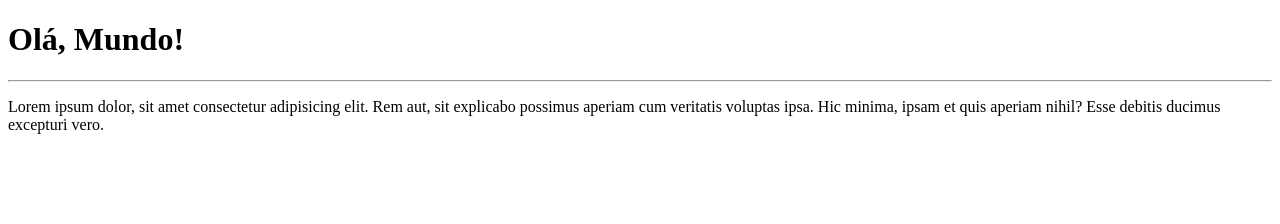
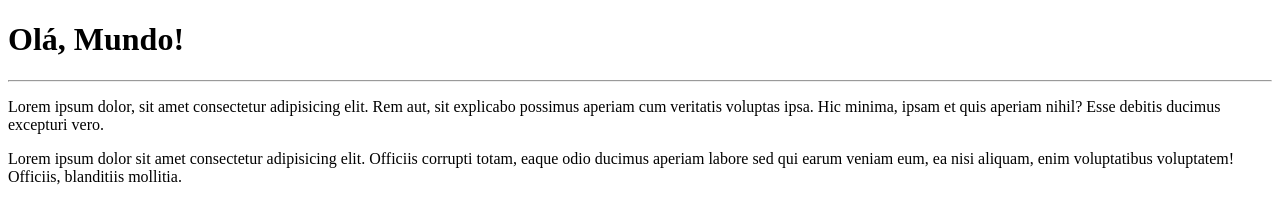
Before and after one commit to leh30/Ola-mundo-, a plain HTML site: page saite-exemplo/index.html in a window 1280 px wide. Drawn offline with Linux system fonts and the light colour scheme.

Commit message:
Adicionei um paragrafo

```diff
--- a/saite-exemplo/index.html
+++ b/saite-exemplo/index.html
@@ -9,5 +9,6 @@
     <h1>Olá, Mundo!</h1>
     <hr>
     <p>Lorem ipsum dolor, sit amet consectetur adipisicing elit. Rem aut, sit explicabo possimus aperiam cum veritatis voluptas ipsa. Hic minima, ipsam et quis aperiam nihil? Esse debitis ducimus excepturi vero.</p>
+    <p>Lorem ipsum dolor sit amet consectetur adipisicing elit. Officiis corrupti totam, eaque odio ducimus aperiam labore sed qui earum veniam eum, ea nisi aliquam, enim voluptatibus voluptatem! Officiis, blanditiis mollitia.</p>
 </body>
 </html>
```
